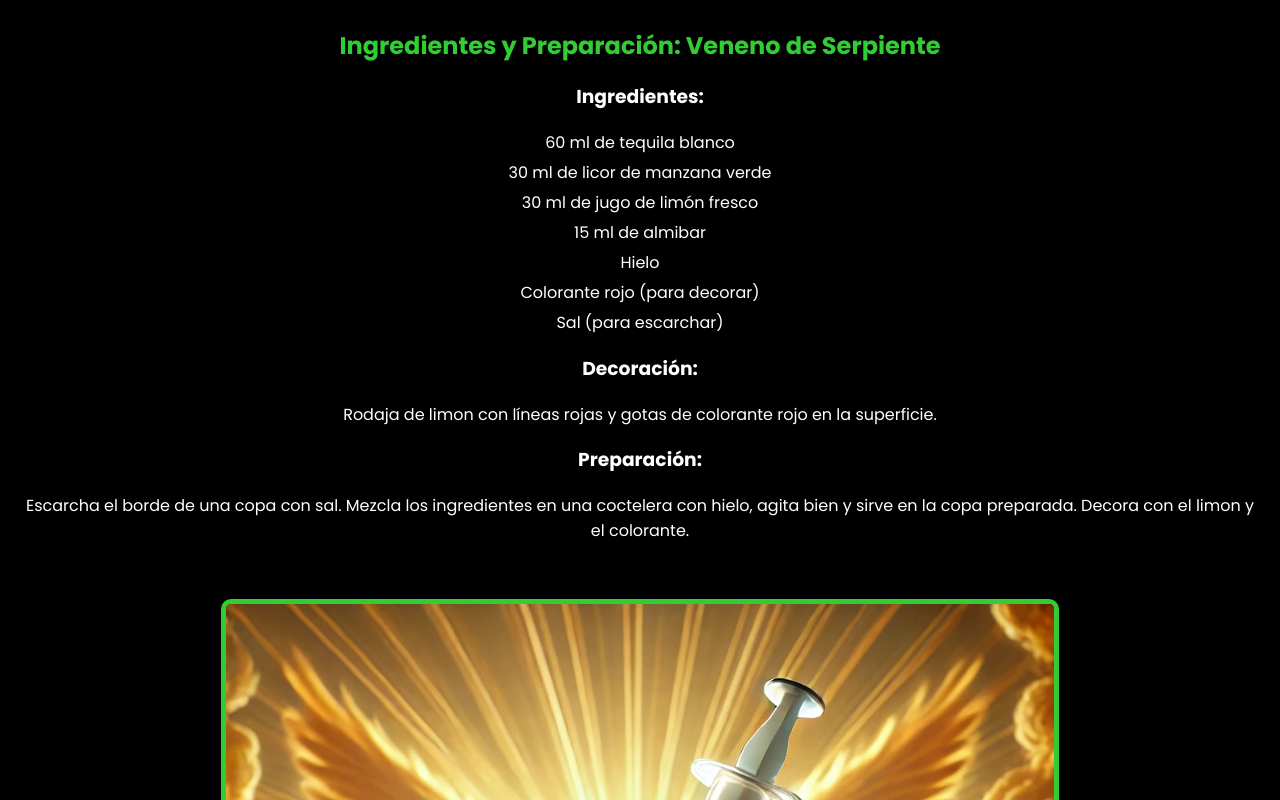
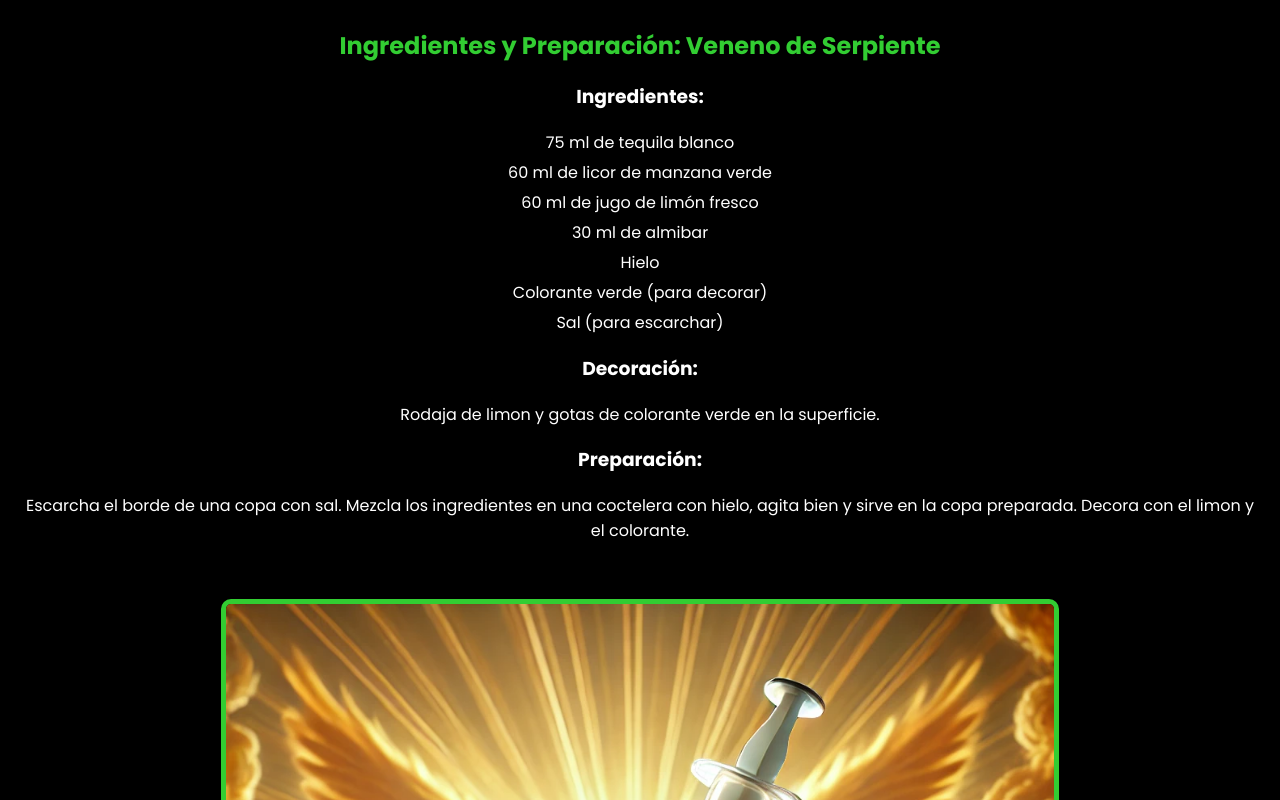
Before and after one commit to EricERodriguez/pagina-trago-serpiente, a plain HTML site: page index.html in a window 1280 px wide. Shown: the part 1980-2780 px from the top of the page. Drawn offline with Linux system fonts and the light colour scheme.

Commit message:
🚧cambio de receta

```diff
--- a/index.html
+++ b/index.html
@@ -159,19 +159,16 @@
       <h2>Ingredientes y Preparación: Veneno de Serpiente</h2>
       <h3>Ingredientes:</h3>
       <ul>
-        <li>60 ml de tequila blanco</li>
-        <li>30 ml de licor de manzana verde</li>
-        <li>30 ml de jugo de limón fresco</li>
-        <li>15 ml de almibar</li>
+        <li>75 ml de tequila blanco</li>
+        <li>60 ml de licor de manzana verde</li>
+        <li>60 ml de jugo de limón fresco</li>
+        <li>30 ml de almibar</li>
         <li>Hielo</li>
-        <li>Colorante rojo (para decorar)</li>
+        <li>Colorante verde (para decorar)</li>
         <li>Sal (para escarchar)</li>
       </ul>
       <h3>Decoración:</h3>
-      <p>
-        Rodaja de limon con líneas rojas y gotas de colorante rojo en la
-        superficie.
-      </p>
+      <p>Rodaja de limon y gotas de colorante verde en la superficie.</p>
       <h3>Preparación:</h3>
       <p>
         Escarcha el borde de una copa con sal. Mezcla los ingredientes en una
@@ -190,7 +187,7 @@
       <h3>Ingredientes:</h3>
       <ul>
         <li>30 ml de licor de durazno (Peach Schnapps o similar)</li>
-        <li>10 ml de licor de limón o Triple Sec o esperidina</li>
+        <li>10 ml de Triple Sec o esperidina</li>
         <li>20 ml de jugo de naranja fresco</li>
         <li>Hielo</li>
         <li>Una hojita de menta (para decorar)</li>
```
